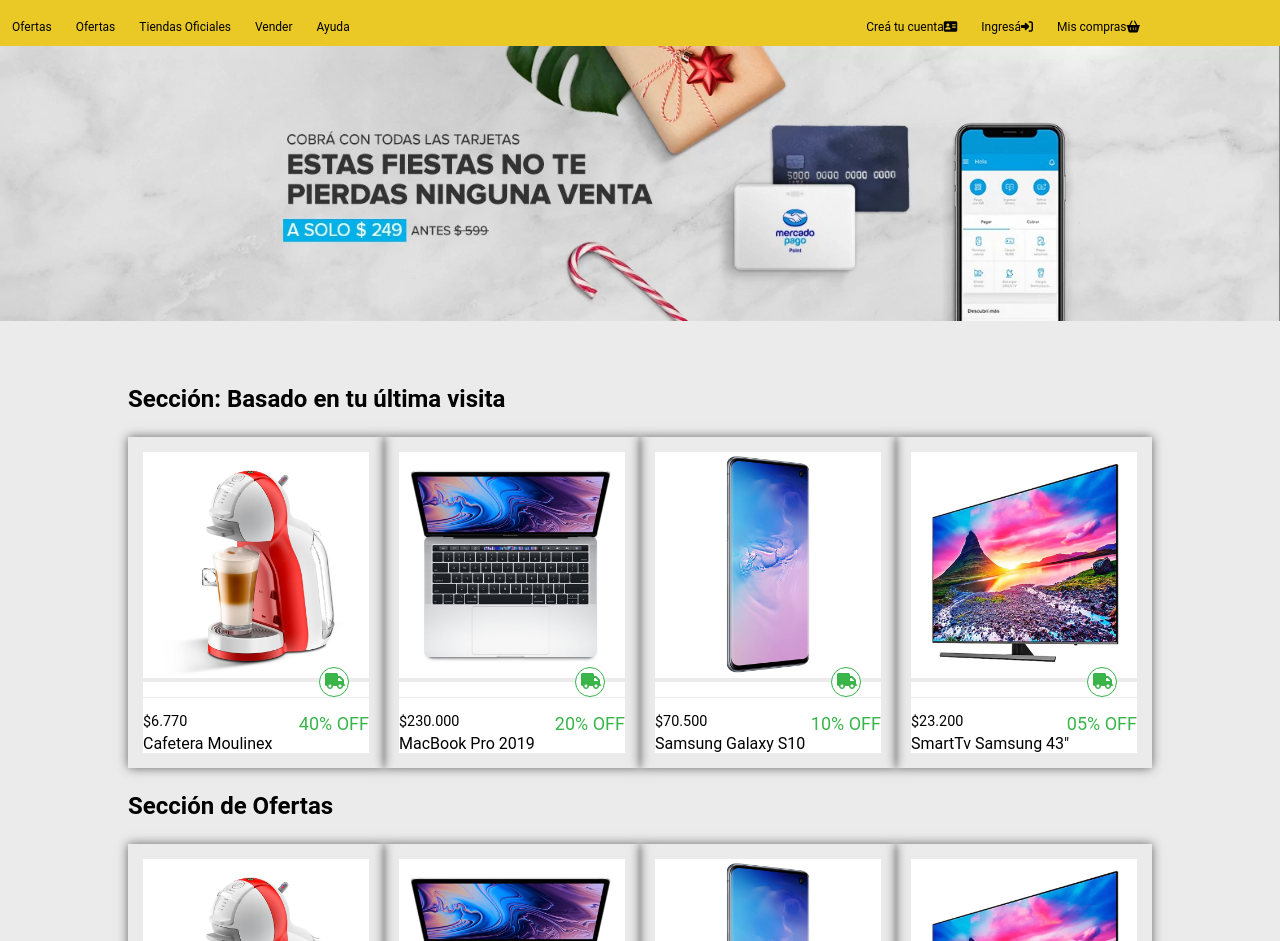
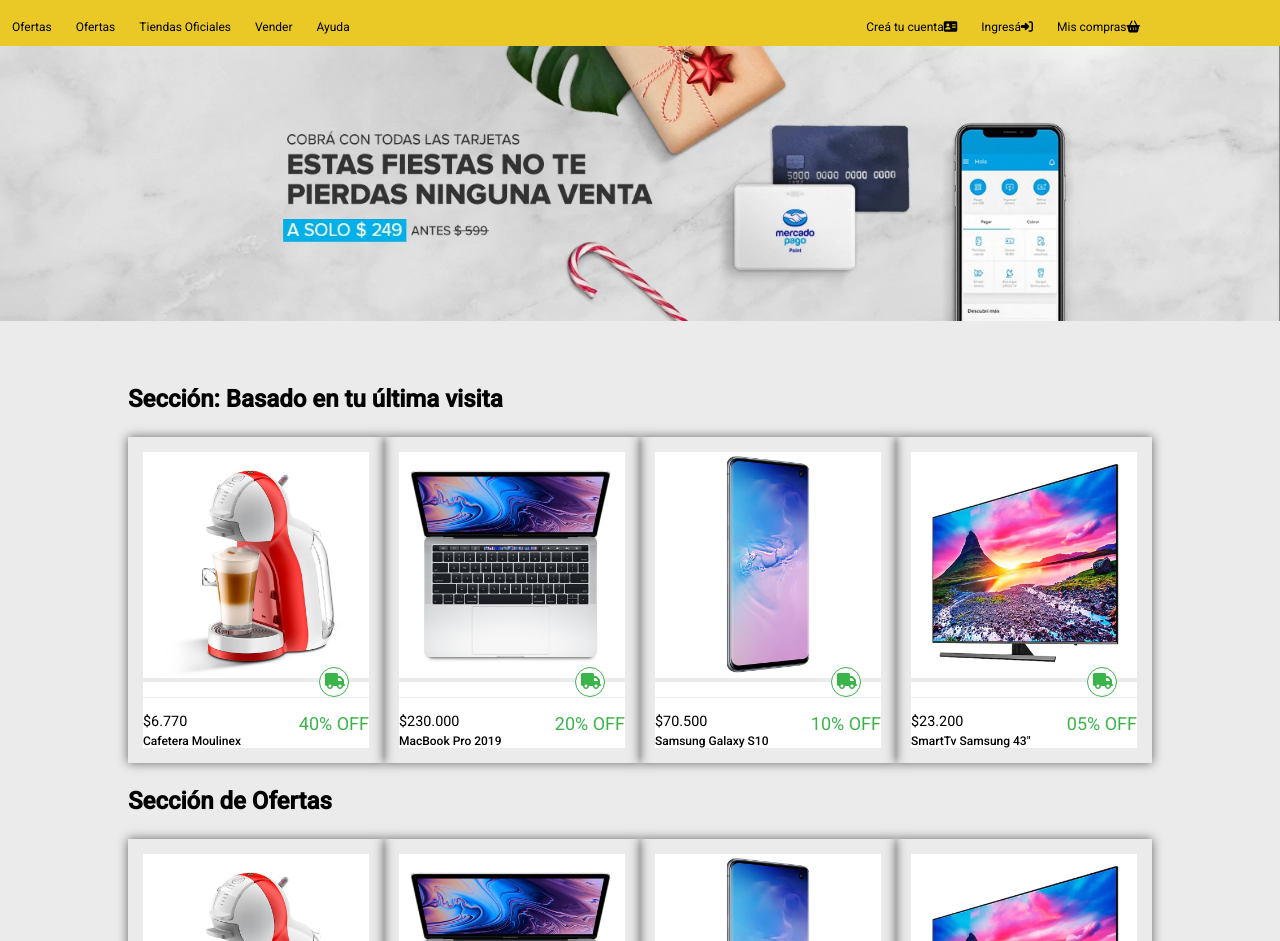
Before and after one commit to ROMO1985/Mercado-Liebre, a website: page view/index.html in a window 1280 px wide. Shown: the part 164-1105 px from the top of the page. Drawn offline with Linux system fonts and the light colour scheme; files whose address does not match are found by name.

Commit message:
entrega 10-oct_V02

```diff
--- a/app.js
+++ b/app.js
@@ -5,7 +5,9 @@
 
 app.use(express.static(publicPath));
 
-app.listen(3500, ()=>console.log('servidor okey'));
+const port = process.env.PORT||3001;
+
+app.listen(port, ()=>console.log('servidor okey'));
 
 app.get('/',(req,res)=>{
     res.sendFile(path.join(__dirname,'/view/index.html'))
--- a/package.json
+++ b/package.json
@@ -5,7 +5,7 @@
   "main": "index.js",
   "scripts": {
     "start": "node app.js",
-    "dev": "nodemon app.js"
+    "test": "nodemon app.js"
   },
   "author": "",
   "license": "ISC",
--- a/public/css/style.css
+++ b/public/css/style.css
@@ -158,7 +158,8 @@
 }
 
 .descripcion {
-    font-size: 16px;
+    font-size: 100%;
+    font-weight: 500;
 }
 
 main section div div {
--- a/view/index.html
+++ b/view/index.html
@@ -8,6 +8,9 @@
     <link rel="stylesheet" href="/css/style.css">
     <link rel="preconnect" href="https://fonts.googleapis.com">
     <link rel="preconnect" href="https://fonts.gstatic.com" crossorigin>
+    <link rel="preconnect" href="https://fonts.googleapis.com">
+    <link rel="preconnect" href="https://fonts.gstatic.com" crossorigin>
+    <link href="https://fonts.googleapis.com/css2?family=Roboto:wght@100;400;500&display=swap" rel="stylesheet">
     <title>mercado Liebre</title>
 </head>
 
```
